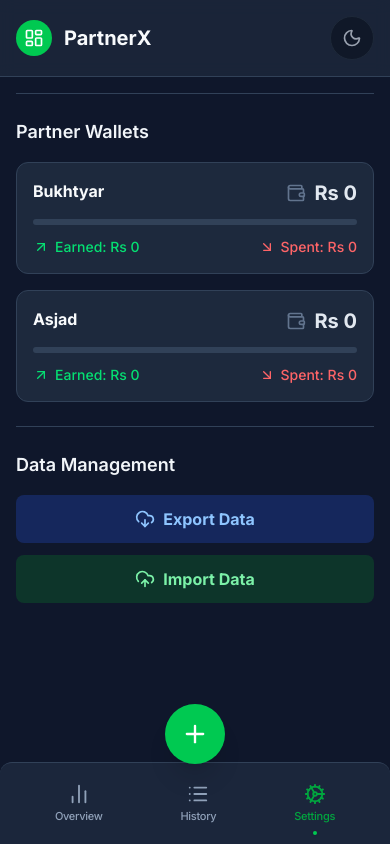
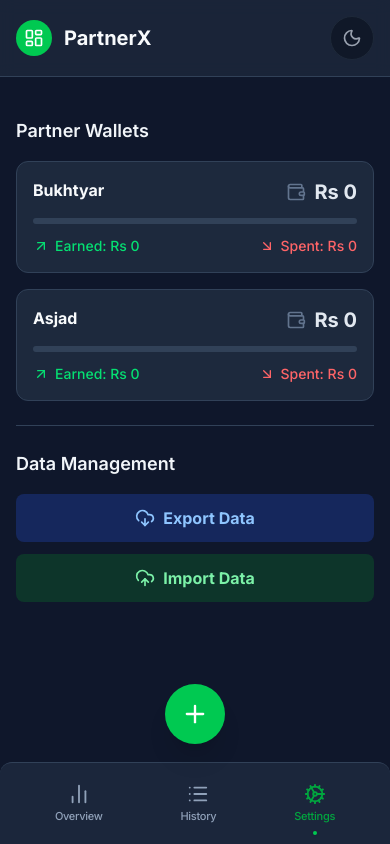
Before and after one commit to bukhtyarhaider/partnerx, a React (Vite) app: page / in a window 390 px wide. Both pictures are taken after a click on the button "Settings". Built offline with nearby package versions, Linux system fonts and the light colour scheme; no server answers.

Commit message:
fix: adjust BottomNavBar button position for improved layout consistency

```diff
--- a/src/components/PartnerSummary.tsx
+++ b/src/components/PartnerSummary.tsx
@@ -25,7 +25,7 @@ export const PartnerSummary: React.FC<PartnerSummaryProps> = ({
 
   return (
     <div
-      className={`border-t border-slate-200 pt-6 transition-opacity duration-500 dark:border-slate-700 ${
+      className={`md:border-t border-slate-200 pt-6 transition-opacity duration-500 dark:border-slate-700 ${
         isAnimating ? "opacity-100" : "opacity-0"
       }`}
     >
--- a/src/components/mobile-specific/BottomNavBar.tsx
+++ b/src/components/mobile-specific/BottomNavBar.tsx
@@ -32,7 +32,7 @@ export const BottomNavBar = ({
         <button
           type="button"
           onClick={onAddClick}
-          className="fixed bottom-20 left-1/2 z-50 -translate-x-1/2 transform rounded-full bg-green-500 p-4 text-white shadow-xl transition-all duration-200 hover:scale-105 active:scale-95 focus:outline-none focus:ring-4 focus:ring-green-400 dark:focus:ring-green-600"
+          className="fixed bottom-25 left-1/2 z-50 -translate-x-1/2 transform rounded-full bg-green-500 p-4 text-white shadow-xl transition-all duration-200 hover:scale-105 active:scale-95 focus:outline-none focus:ring-4 focus:ring-green-400 dark:focus:ring-green-600"
           aria-label="Add"
         >
           <Plus
```
